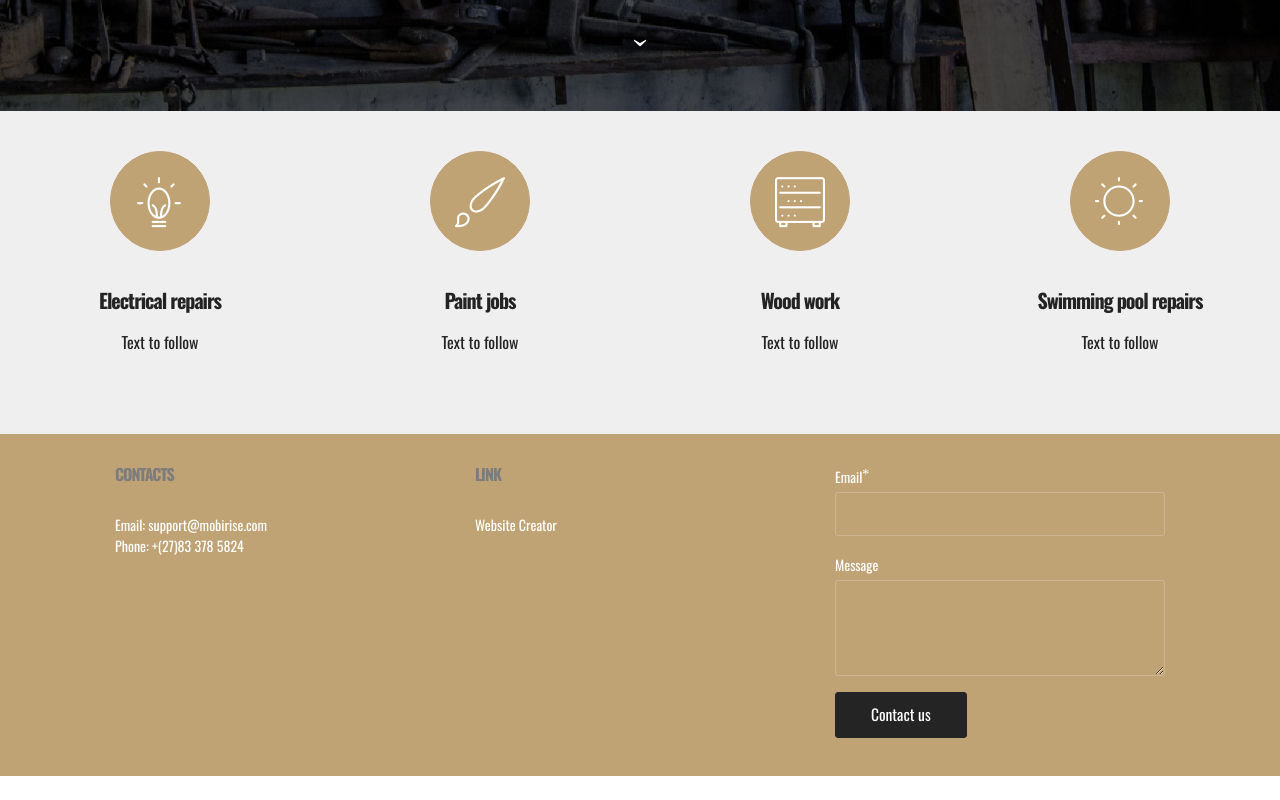
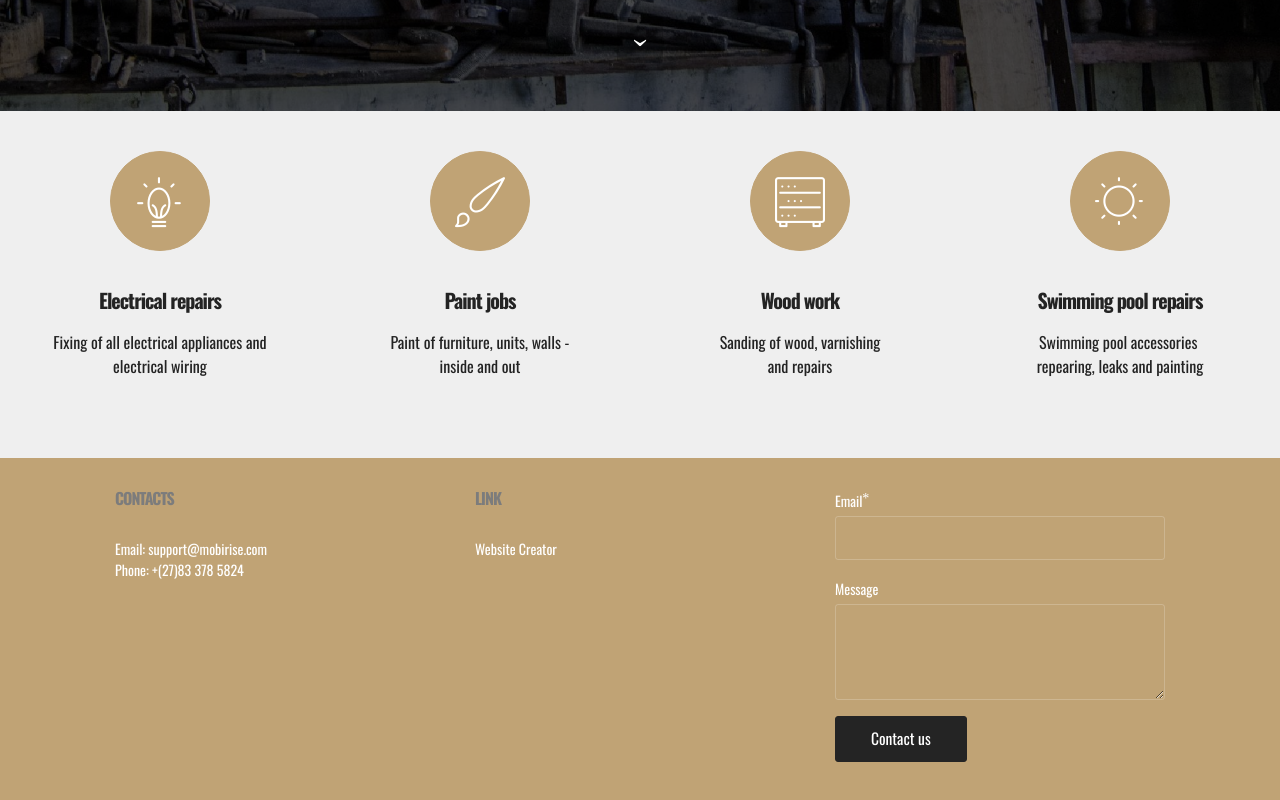
Before and after one commit to annettejacobs/annettejacobs.github.io, a plain HTML site: page index.html in a window 1280 px wide. Shown: the part 689-1489 px from the top of the page. Before the commit the page ends 1465 px from the top, so only its background shows below. Drawn offline with nearby package versions, Linux system fonts and the light colour scheme; files whose address does not match are found by name.

Commit message:
create github pages

```diff
--- a/index.html
+++ b/index.html
@@ -58,7 +58,7 @@
 
 </section>
 
-<section class="engine"><a rel="external" href="https://mobirise.com">mobirise.com</a></section><section class="mbr-section mbr-section-hero mbr-section-full header2 mbr-after-navbar" id="header2-7" style="background-image: url(assets/images/mbr-2000x1333.jpg);">
+<section class="engine"><a rel="external" href="https://mobirise.com">Web Site Creator</a></section><section class="mbr-section mbr-section-hero mbr-section-full header2 mbr-after-navbar" id="header2-7" style="background-image: url(assets/images/mbr-2000x1333.jpg);">
 
     <div class="mbr-overlay" style="opacity: 0.7; background-color: rgb(0, 0, 0);">
     </div>
@@ -111,7 +111,7 @@
                     <div class="card-block">
                         <h4 class="card-title">Electrical repairs</h4>
 
-                        <p class="card-text">Text to follow</p>
+                        <p class="card-text">Fixing of all electrical appliances and<br>electrical wiring</p>
 
                     </div>
                 </div>
@@ -124,7 +124,7 @@
                     <div class="card-block">
                         <h4 class="card-title">Paint jobs</h4>
 
-                        <p class="card-text">Text to follow</p>
+                        <p class="card-text">Paint of furniture, units, walls -<br>inside and out<br></p>
 
                     </div>
                 </div>
@@ -137,7 +137,7 @@
                     <div class="card-block">
                         <h4 class="card-title">Wood work</h4>
 
-                        <p class="card-text">Text to follow</p>
+                        <p class="card-text">Sanding of wood, varnishing<br>and repairs</p>
 
                     </div>
                 </div>
@@ -150,7 +150,7 @@
                     <div class="card-block">
                         <h4 class="card-title">Swimming pool repairs</h4>
 
-                        <p class="card-text">Text to follow</p>
+                        <p class="card-text">Swimming pool accessories&nbsp;<br>repearing, leaks and painting</p>
 
                     </div>
                 </div>
@@ -179,7 +179,7 @@ Phone: +(27)83 378 5824<br><br></p>
                     <div hidden="" data-form-alert-success="true">Thanks for filling out form!</div>
                 </div>
                 <form action="https://mobirise.com/" method="post" data-form-title="MESSAGE">
-                    <input type="hidden" value="mS2FRiTZ7pspJhMPjs/XTU67U2huKJHBH7oqs360tSNPING7WksYu8w79FlU2O2crImOEhjDlEjgMXbYARuly5udcujM1yutept6pIGtUZEm2KePZZRqwZCgez5VsOUf" data-form-email="true">
+                    <input type="hidden" value="fhtgAif6JZ3BjihvjewKicDKqVWTPx3RCZ+0G4MkIPJvqtvUWOx6y68NkX0HnyySqbqiOxqAw2YhlHXDTWpbpjFYOhHmZs5pG54HT1yEPgwop9IezASR49plhpyvFoDf" data-form-email="true">
 
                     <div class="form-group">
                         <label class="form-control-label" for="contacts4-g-email">Email<span class="form-asterisk">*</span></label>
```
Also changed, not shown: 1 other file.
